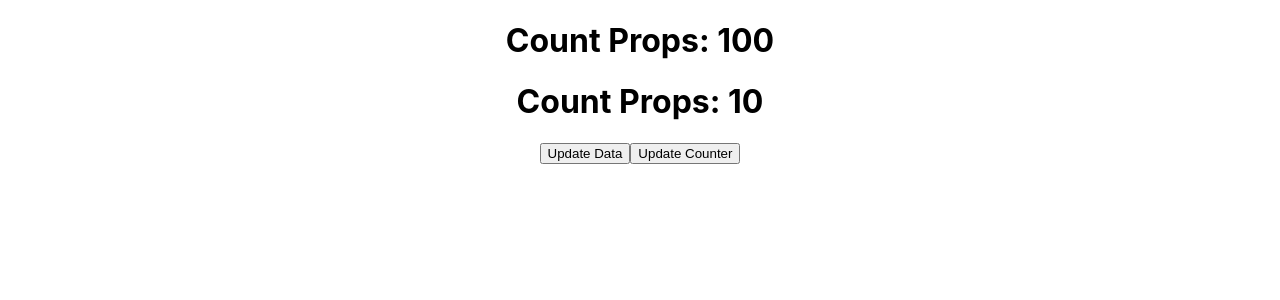
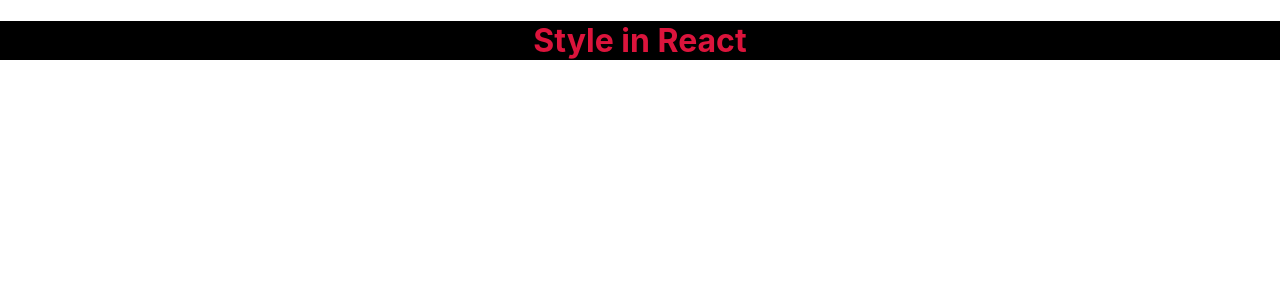
Before and after one commit to abinash0013/learning-ReactJs, a React (Create React App) app: page / in a window 1280 px wide. Shown: the top 300 px of the page. Built offline with nearby package versions, Linux system fonts and the light colour scheme.

Commit message:
style first using external css

```diff
--- a/src/App.js
+++ b/src/App.js
@@ -2,24 +2,33 @@
 import logo from "./logo.svg";
 import "./App.css";
 import User from "./User";
-import { render } from "@testing-library/react";
+import "./Style.css";
 // import Login from "./Login";
 // import Profile from "./Profile";
 // import Student from "./Student";
 
-// Conditional useEffect in functional component //
+// style in react //
 function App() {
-    const [data, setData] = useState(10);
-    const [count, setCount] = useState(100);
-
     return (
         <div className="App">
-            <User count={count} data={data} />
-            <button onClick={() => setData(data + 1)}>Update Data</button>
-            <button onClick={() => setCount(count + 1)}>Update Counter</button>
+            <h1 className="primary">Style in React</h1>
         </div>
     );
 }
+
+// Conditional useEffect in functional component //
+// function App() {
+//     const [data, setData] = useState(10);
+//     const [count, setCount] = useState(100);
+
+//     return (
+//         <div className="App">
+//             <User count={count} data={data} />
+//             <button onClick={() => setData(data + 1)}>Update Data</button>
+//             <button onClick={() => setCount(count + 1)}>Update Counter</button>
+//         </div>
+//     );
+// }
 
 // basic useEffect in functional component //
 // as a life cycle method
--- /dev/null
+++ b/src/Style.css
@@ -0,0 +1,4 @@
+.primary {
+    background-color: black;
+    color: crimson;
+}
```
